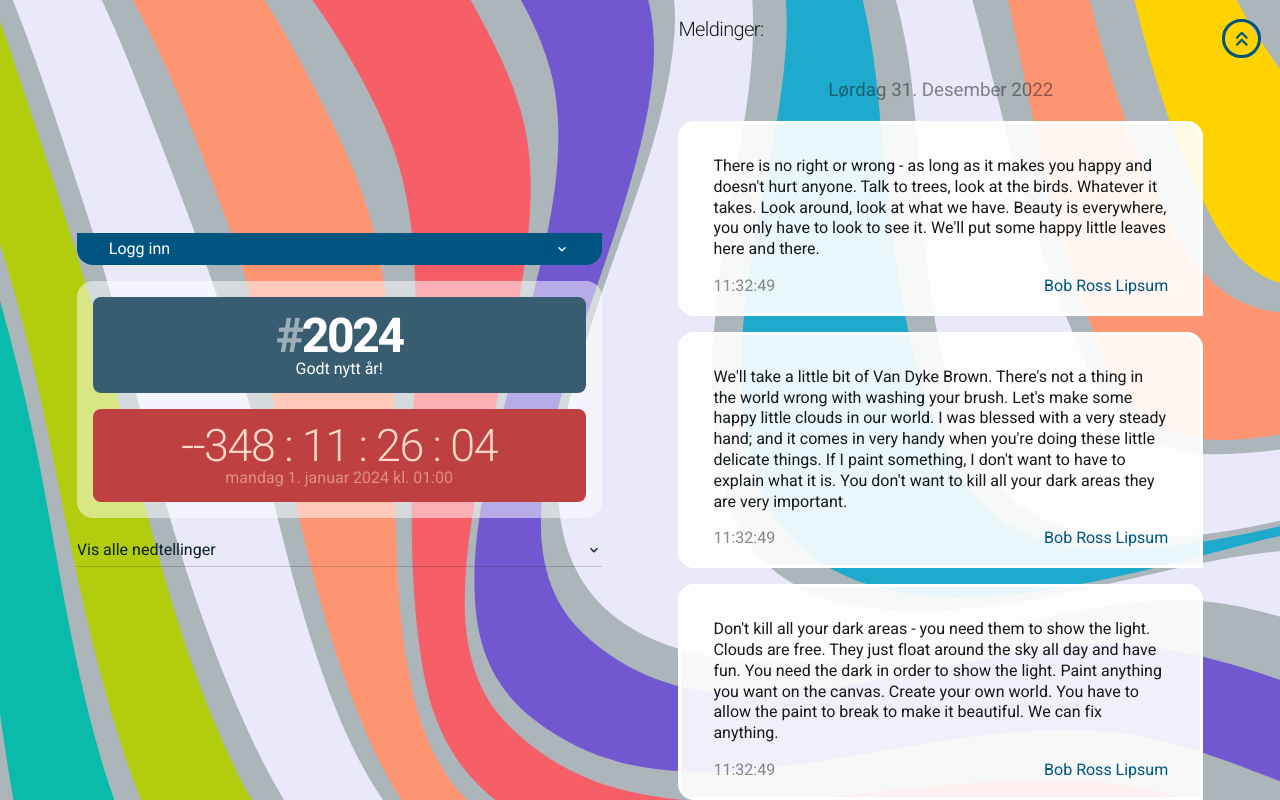
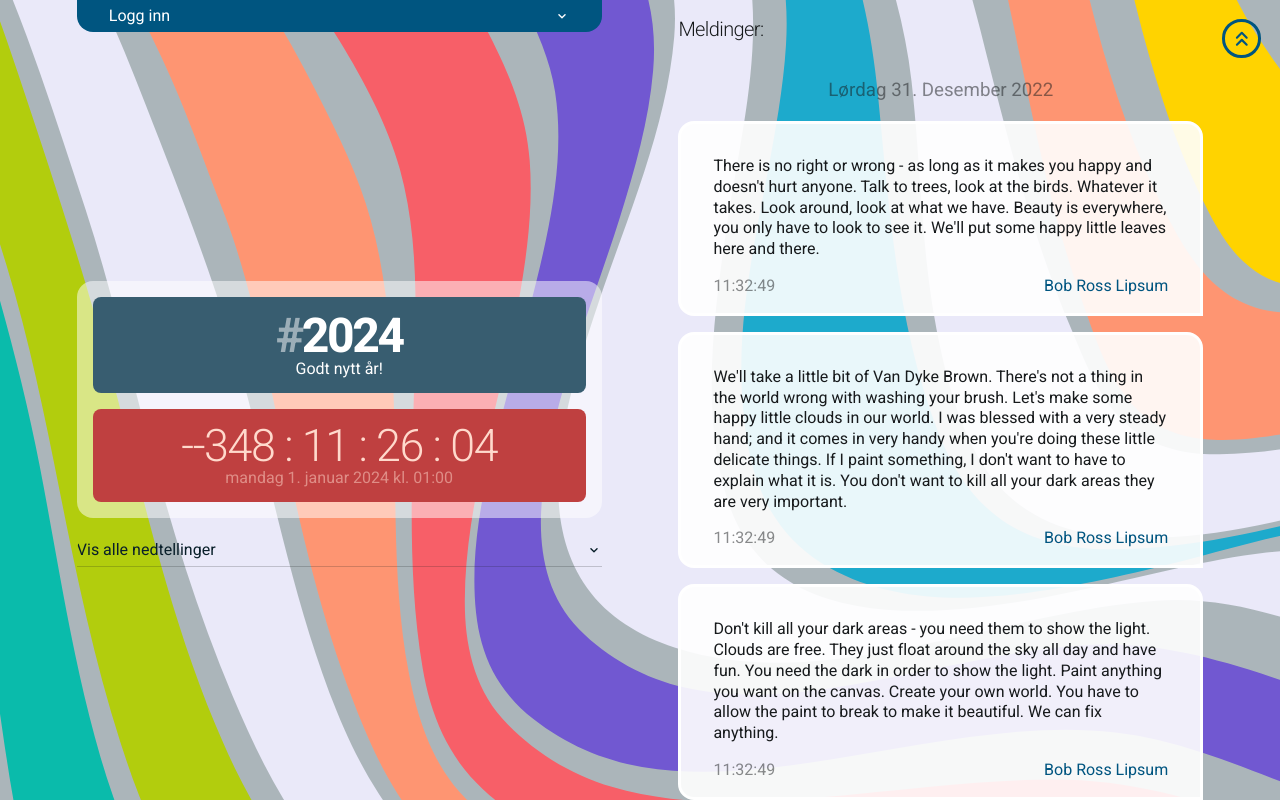
Before and after one commit to christian2022-kodehode/winter-project-2022, a React (Create React App) app: page / in a window 1280 px wide. Shown: the top 800 px of the page. Built offline with nearby package versions, Linux system fonts and the light colour scheme.

Commit message:
Fixed mispositioned userpanel component.

```diff
--- a/src/components/App.jsx
+++ b/src/components/App.jsx
@@ -49,16 +49,14 @@ export default function App() {
 		<>
 
 			<main className="countdown">
+				<UserPanel setUser={ setUser } user={ user } setZone={ setZone } />
 				<div className="countdown__current">
 
-					<UserPanel setUser={ setUser } user={ user } setZone={ setZone } />
 					<Countdown messages={ messages } channel={ channel } zone={ zone } />
 					<Channels setChannel={ setChannel } channel={ channel } messages={ messages } />
 
 				</div>
-
 				{ JSON.parse( user ).signedIn && <Compose user={ user } setMessages={ setMessages } messages={ messages } channel={ channel } zone={ zone } /> }
-
 			</main>
 			<MessageHistory messages={ messages } channel={ channel } zone={ zone } />
 			<Jump />
```
